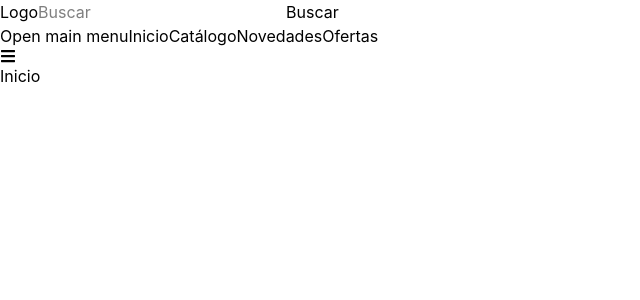
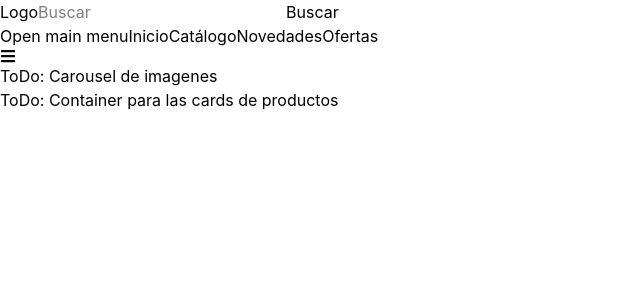
Before and after one commit to LeonardoMuranodev/tienda_online_videojuegos, a React (Vite) app: page / in a window 1280 px wide. Shown: the top 300 px of the page, without its empty margins (0-640 px from the left). Built offline with nearby package versions, Linux system fonts and the light colour scheme.

Commit message:
feat: implementación de elementos vacios en Inicio.jsx

```diff
--- /dev/null
+++ b/src/components/Carousel.jsx
@@ -0,0 +1,9 @@
+function Carousel() {
+    return(
+        <div>
+            ToDo: Carousel de imagenes
+        </div>
+    )
+}
+
+export default Carousel
--- /dev/null
+++ b/src/components/ContainerProductos.jsx
@@ -0,0 +1,9 @@
+function ProductContainer() {
+    return(
+        <div>
+            ToDo: Container para las cards de productos
+        </div>
+    )
+}
+
+export default ProductContainer
--- /dev/null
+++ b/src/components/Footer.jsx
@@ -0,0 +1,9 @@
+function Footer() {
+    return(
+        <footer className='absolute bottom-0'>
+            <p>ToDo: Footer</p>
+        </footer>
+    )
+}
+
+export default Footer
--- a/src/pages/Inicio.jsx
+++ b/src/pages/Inicio.jsx
@@ -1,4 +1,12 @@
+import Carousel from "../components/Carousel"
+import ProductContainer from "../components/ContainerProductos"
+
 function Inicio() {
-    return <p>Inicio</p>
+    return(
+    <>
+       <Carousel/>
+       <ProductContainer/>
+    </>
+    )
 }
 export default Inicio
```
